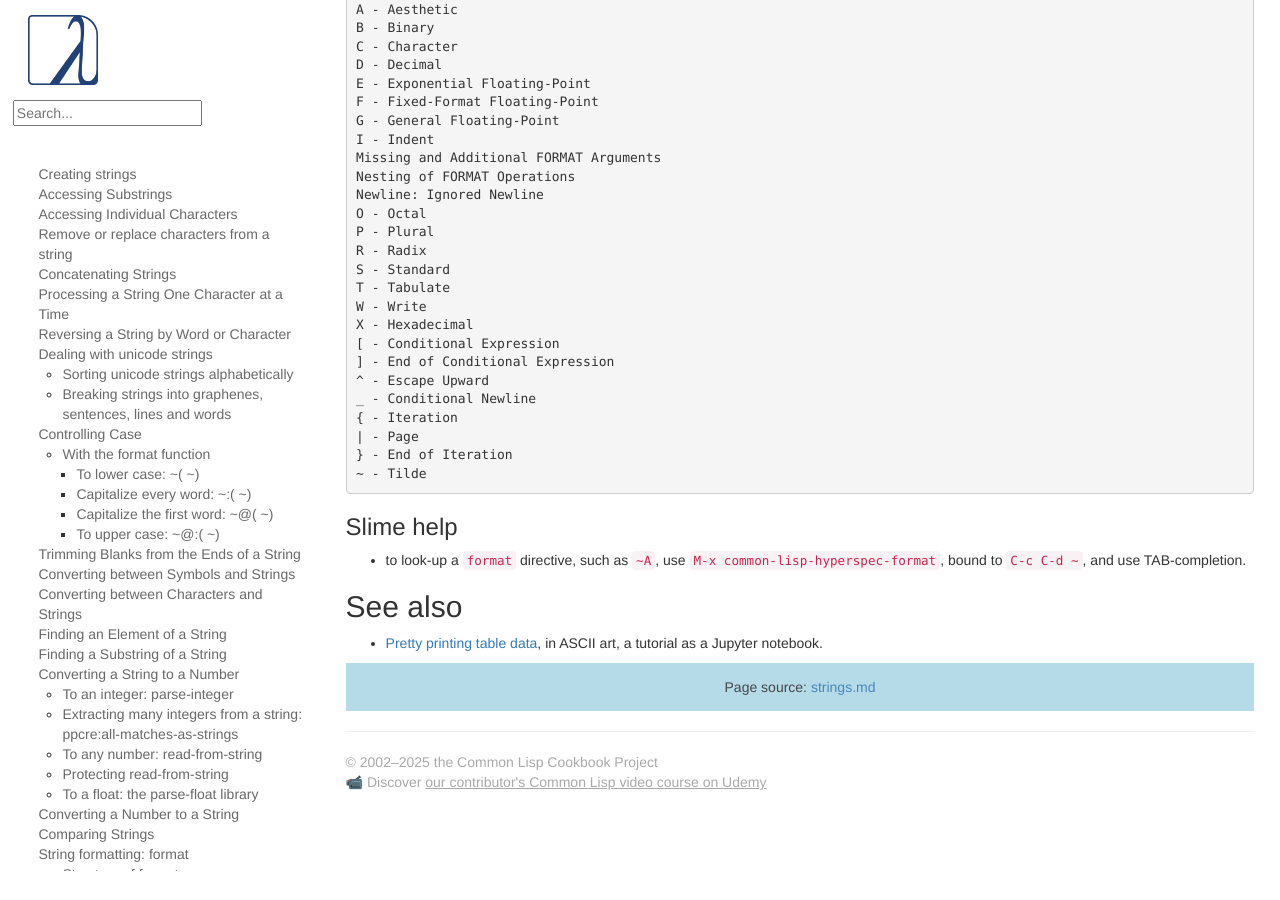
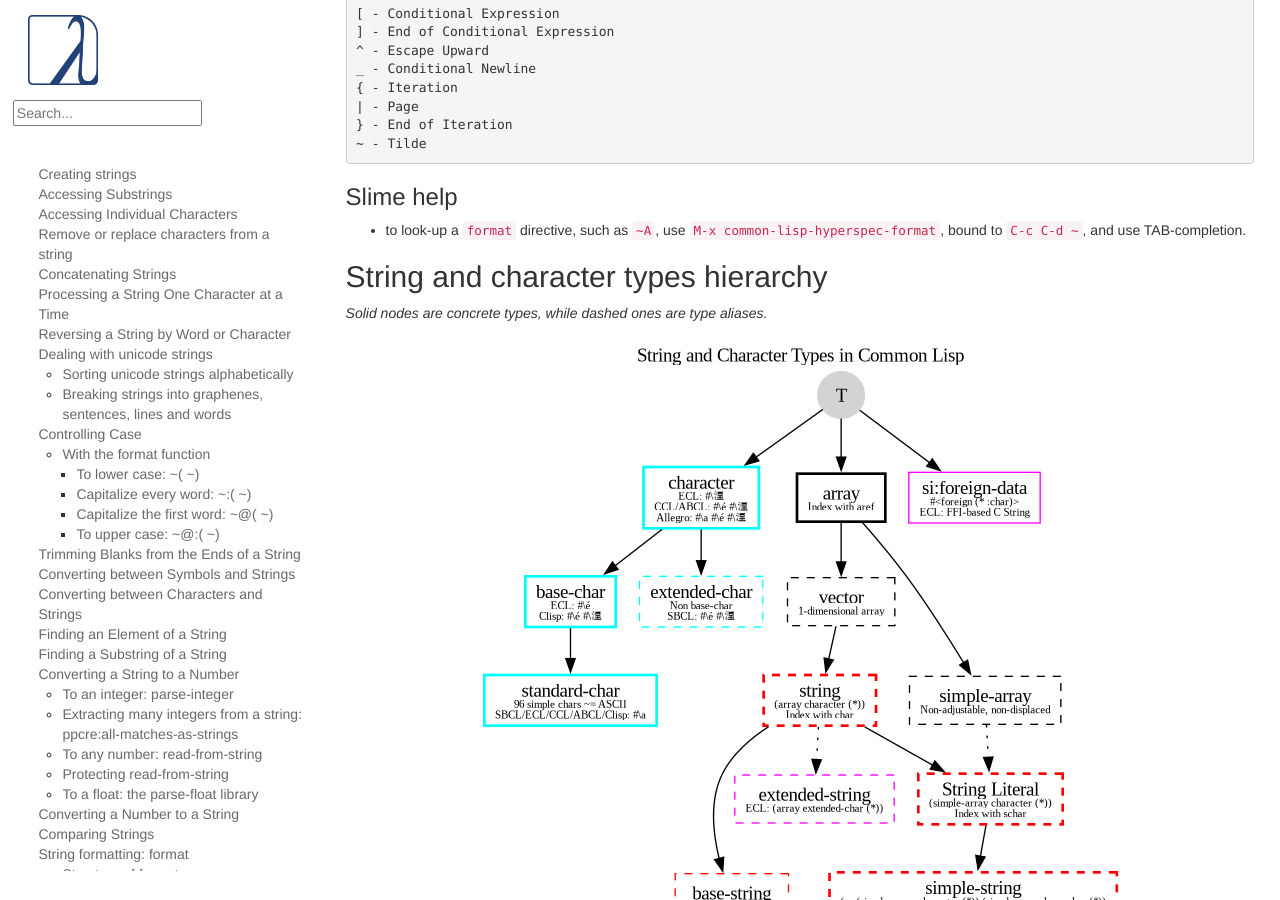
Before and after one commit to LispCookbook/cl-cookbook, a Jekyll site: the page built from strings.md, in a window 1280 px wide and 900 px high, scrolled down 20447 px. Built offline with Jekyll 4.4.1, drawn with Linux system fonts in a browser that asks for light colours; some of the changed text lies outside the part shown.

Commit message:
strings: png typo, move graph down

```diff
--- a/strings.md
+++ b/strings.md
@@ -1,14 +1,6 @@
 ---
 title: Strings
 ---
-
-<!-- epub-exclude-start -->
-<div style="text-align: center">
-    <img src="strings-and-chars.png" alt="String and Character Types in Common Lisp"/>
-</div>
-<!-- epub-exclude-end -->
-
-*Solid nodes are concrete types, while dashed ones are type aliases.*
 
 The most important thing to know about strings in Common Lisp is probably that
 they are arrays and thus also sequences. This implies that all concepts that are
@@ -1316,6 +1308,16 @@ _ - Conditional Newline
 
 * to look-up a `format` directive, such as `~A`, use `M-x common-lisp-hyperspec-format`, bound to `C-c C-d ~`, and use TAB-completion.
 
+
+## String and character types hierarchy
+
+*Solid nodes are concrete types, while dashed ones are type aliases.*
+
+<div style="text-align: center">
+    <img src="string-and-chars.png" alt="String and Character Types in Common Lisp"/>
+</div>
+
+
 ## See also
 
 * [Pretty printing table data](https://gist.github.com/WetHat/a49e6f2140b401a190d45d31e052af8f), in ASCII art, a tutorial as a Jupyter notebook.
```
